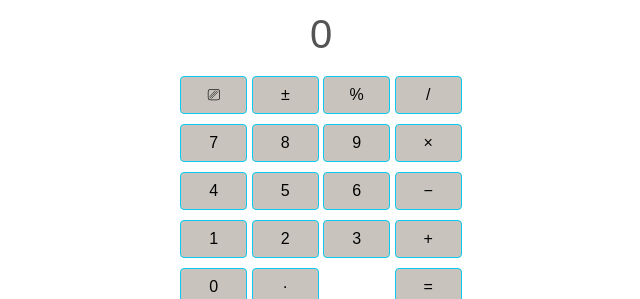
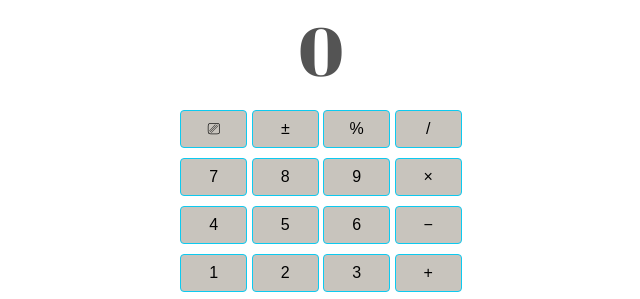
Before and after one commit to LaTonia-Mertica/Dev-Calc, a website: page index.html in a window 1280 px wide. Shown: the top 299 px of the page, without its empty margins (319-959 px from the left). Drawn offline with nearby package versions, Linux system fonts and the light colour scheme.

Commit message:
leading zero: google font added

```diff
--- a/index.html
+++ b/index.html
@@ -18,18 +18,23 @@
       integrity="sha384-+0n0xVW2eSR5OomGNYDnhzAbDsOXxcvSN1TPprVMTNDbiYZCxYbOOl7+AMvyTG2x"
       crossorigin="anonymous"
     />
+    <link rel="stylesheet" href="style.css" />
 
-    <link rel="stylesheet" href="style.css" />
+    <link
+      rel="stylesheet"
+      rel="preconnect"
+      href="https://fonts.googleapis.com/css?family=Abril Fatface"
+    />
 
     <title>DEV CALC</title>
   </head>
 
   <body>
-    <main class="container" style="text-align: center;">
+    <main class="container" style="text-align: center">
       <div class="row"></div>
 
       <div id="screen">
-        <h1 id="leadingZero" style="size: 125%;">0</h1>
+        <h1 id="leadingZero">0</h1>
       </div>
 
       <div class="row"></div>
@@ -198,7 +203,7 @@
           class="btn btn-info custom"
           input
           type="button"
-          style="visibility: hidden;"
+          style="visibility: hidden"
         >
           &#32;
         </button>
@@ -218,7 +223,7 @@
     <footer class="text-center">
       <img
         id="footerLogo"
-        style="width: 25%;"
+        style="width: 25%"
         src="images/lm-dev-logo.png"
         alt="La'Tonia Mertica 'Comms & Creas' logo"
       />
--- a/style.css
+++ b/style.css
@@ -6,6 +6,11 @@ body {
 
 .row {
   padding: 5px;
+}
+
+#leadingZero {
+  font-size: 425%;
+  font-family: "Abril Fatface";
 }
 
 .custom {
```
